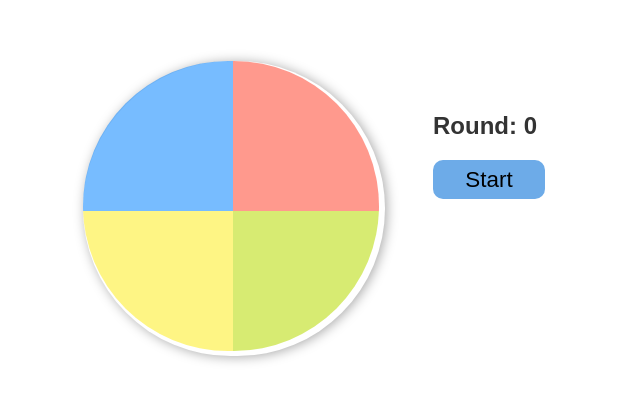
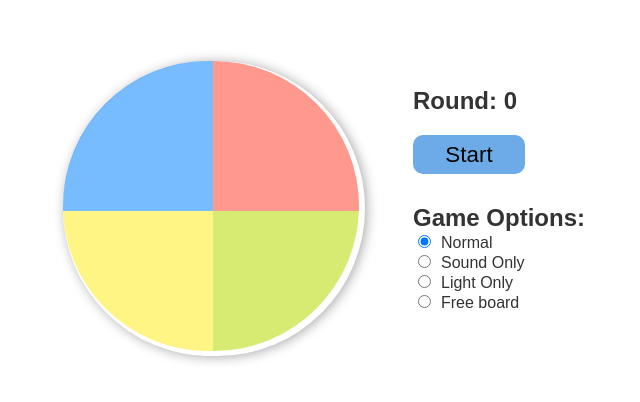
Before and after one commit to kellyk/javascript-simon, a plain HTML site: page index.html in a window 1280 px wide. Shown: the part 72-474 px from the top of the page, without its empty margins (307-947 px from the left). Drawn offline with Linux system fonts and the light colour scheme.

Commit message:
add game modes

```diff
--- a/css/style.css
+++ b/css/style.css
@@ -36,7 +36,7 @@ p[data-action="lose"] {
 }
 
 .container {
-	width: 500px;
+	width: 540px;
 	margin: 0 auto;
 }
 
@@ -93,7 +93,7 @@ p[data-action="lose"] {
 }
 
 .game-info {
-	margin-top: 115px;
+	margin-top: 90px;
 }
 
 .game-info button {
@@ -108,3 +108,11 @@ p[data-action="lose"] {
 .game-info button:hover {
 	background: #78BCFF;
 }
+
+.game-options h2 {
+	margin-top: 30px;
+	margin-bottom: 0;
+}
+.game-options input[type="radio"] {
+	margin-right: 10px;
+}
--- a/index.html
+++ b/index.html
@@ -25,6 +25,13 @@
 			<button data-action="start" >Start</button>
 			<p data-action="lose">Sorry, you lost after <span data-round="0"></span> rounds!</p>
 		</div>
+		<div class="game-options">
+			<h2>Game Options:</h2>
+			<input type="radio" name="mode" value="normal" checked>Normal<br>
+			<input type="radio" name="mode" value="sound-only">Sound Only<br>
+			<input type="radio" name="mode" value="light-only">Light Only<br>
+			<input type="radio" name="mode" value="free-board">Free board
+		</div>
 		<div data-action="sound"></div>
 	</div>
 </body>
--- a/js/simon.js
+++ b/js/simon.js
@@ -3,6 +3,7 @@ var Simon = (function() {
 
 	var sequence, copy, round;
 	var active = true;
+	var mode = "normal";
 
 	$(document).ready(function() {
 		initSimon();
@@ -10,6 +11,7 @@ var Simon = (function() {
 
     function initSimon() {
 		$('[data-action=start]').on('click', startGame);
+		$('input[name=mode]').on('change', changeMode);
 	}
 
 	function startGame() {
@@ -55,10 +57,12 @@ var Simon = (function() {
     }
 
     function deactivateSimonBoard() {
+		if (mode !== "free-board") {
 			$('.simon')
 				.off('click', '[data-tile]')
 				.off('mousedown', '[data-tile]')
 				.off('mouseup', '[data-tile]');
+		}
     }
 
 	function checkLose() {
@@ -83,18 +87,23 @@ var Simon = (function() {
 		$($('[data-round]')[0]).text("0");
     }
 
+    function changeMode(e) {
+		mode = e.target.value;
+    }
+
     /*----------------- Helper functions -------------------*/
 
     function animate() {
 		$.each(sequence, function(key, tile) {
 			setTimeout(function() {
+				playSound(tile);
 				lightUp(tile);
 			}, 700 * key);
 		});
 	}
 
     function lightUp(tile) {
-		playSound(tile);
+		if (mode !== "sound-only") {
 			$('[data-tile=' + tile + ']').animate({
 				opacity: 1
 			}, 300, function() {
@@ -103,12 +112,15 @@ var Simon = (function() {
 				}, 300);
 			});
 		}
+    }
 
     function playSound(tile) {
+		if (mode !== "light-only") {
 			var audio = $('<audio autoplay></audio>');
 			audio.append('<source src="sounds/' + tile + '.ogg" type="audio/ogg" />');
 			audio.append('<source src="sounds/' + tile + '.mp3" type="audio/mp3" />');
 			$('[data-action=sound]').html(audio);
+		}
     }
 
 	function randomNumber() {
```
Lines whose indentation alone changed are shown as unchanged.
